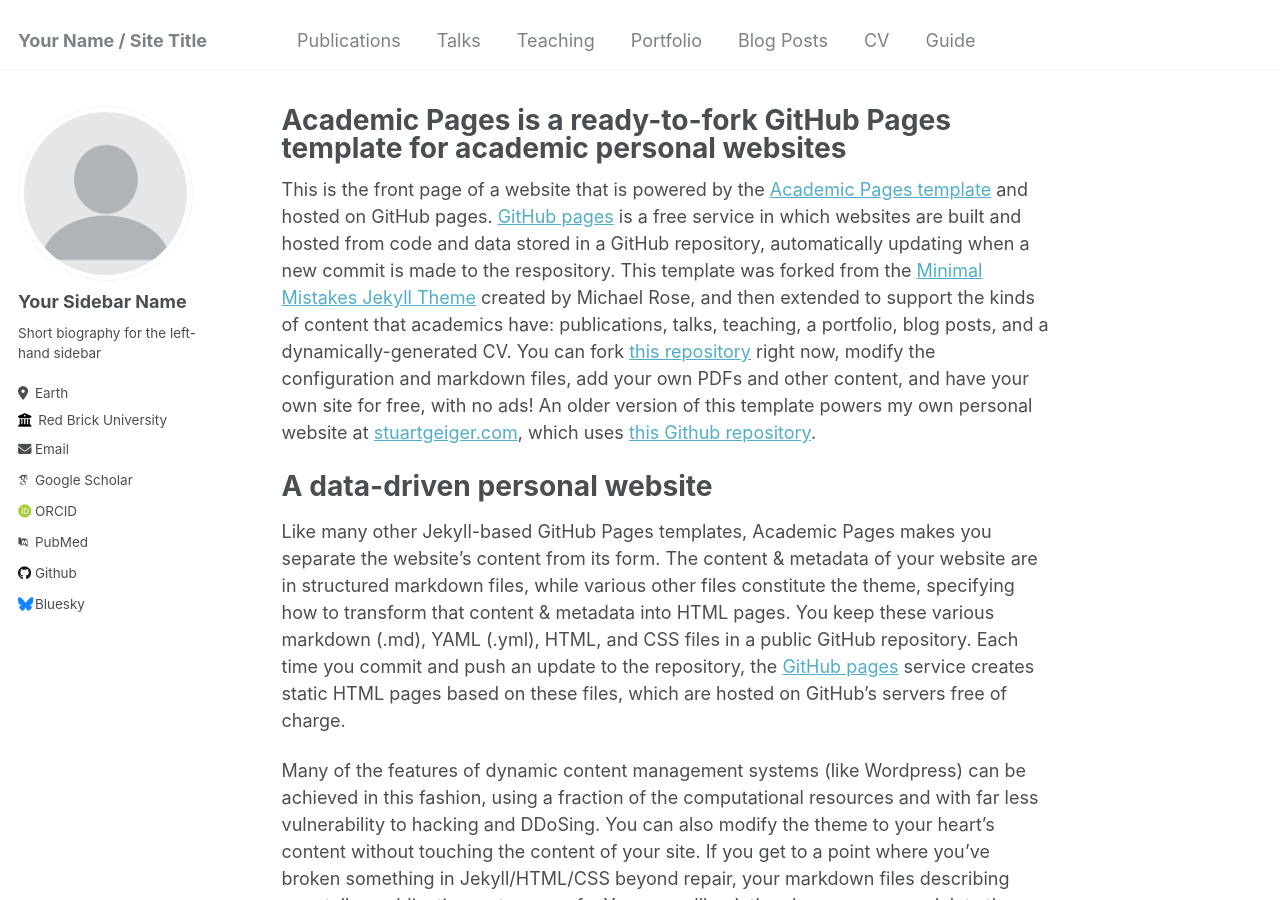
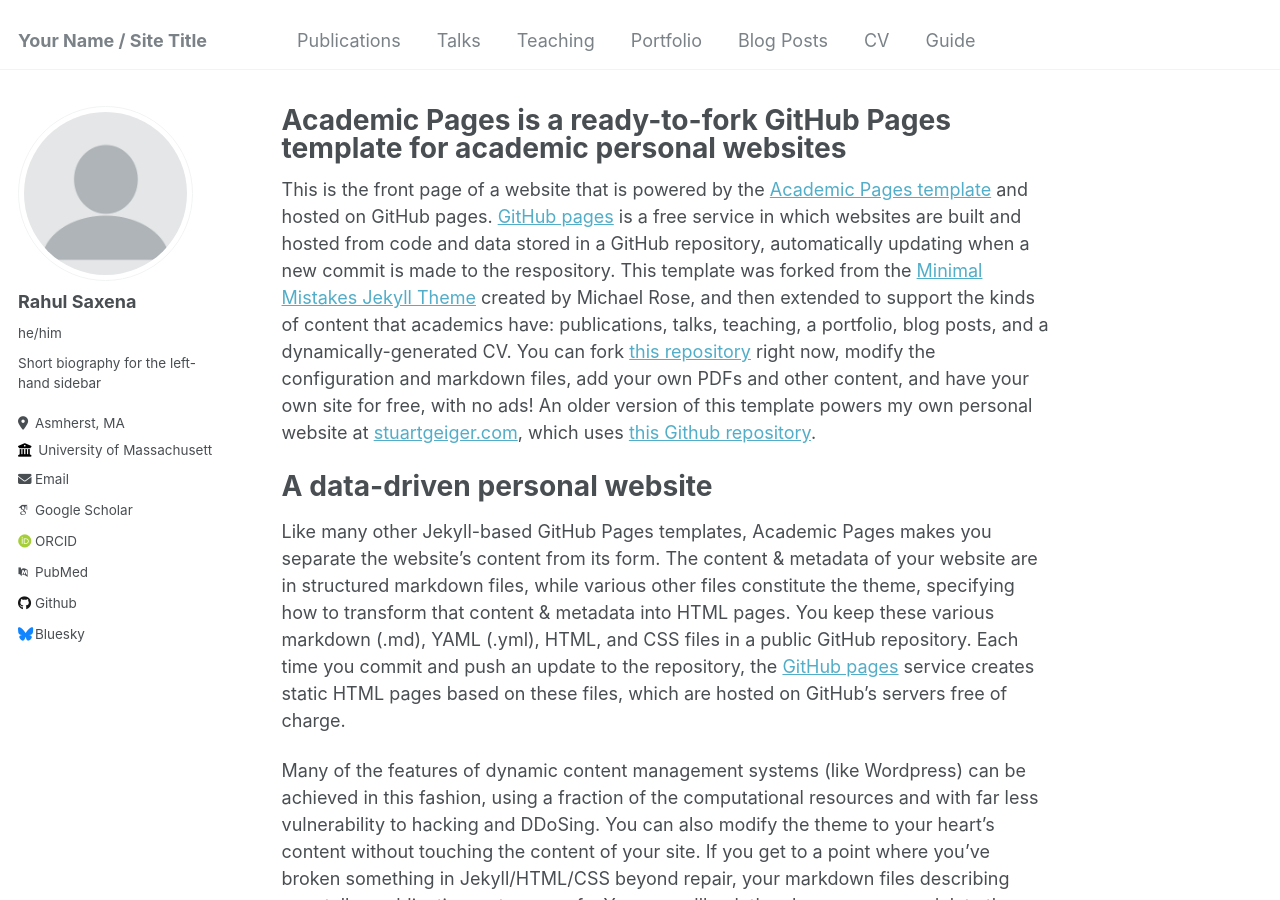
Before and after one commit to raahulsaxena/raahulsaxena.github.io, a Jekyll site: the page built from _pages/about.md, in a window 1280 px wide and 900 px high. Built offline with Jekyll 4.4.1, drawn with Linux system fonts in a browser that asks for light colours; some web fonts are replaced.

Commit message:
added personal details

```diff
--- a/_config.yml
+++ b/_config.yml
@@ -22,13 +22,13 @@
 author:
   # Biographic information
   avatar           : "profile.png"
-  name             : "Your Sidebar Name"
-  pronouns         : # example: "she/her"
+  name             : "Rahul Saxena"
+  pronouns         : "he/him" # example: "she/her"
   bio              : "Short biography for the left-hand sidebar"
-  location         : "Earth"
-  employer         : "Red Brick University"
+  location         : "Asmherst, MA"
+  employer         : "University of Massachusetts Amherst"
   uri              : # URL
-  email            : "none@example.org"
+  email            : "rahulsaxena@umass.edu"
 
   # Academic websites
   arxiv            : # URL - Update with the correct link to your profile
```
